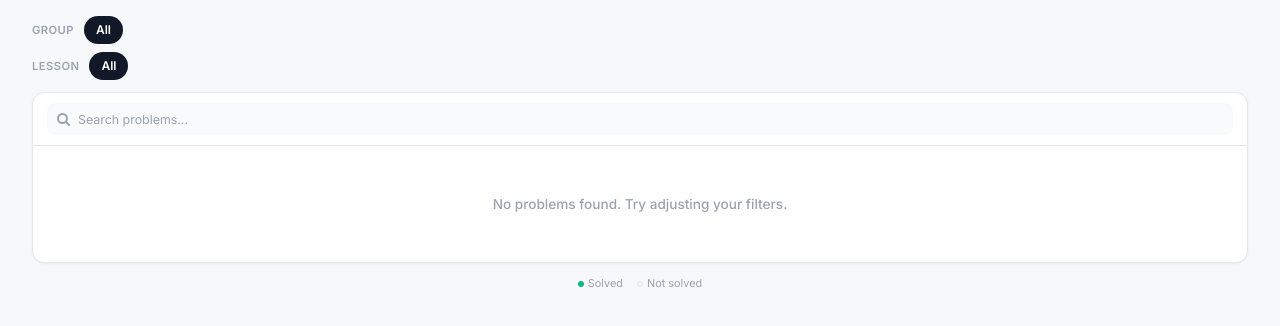
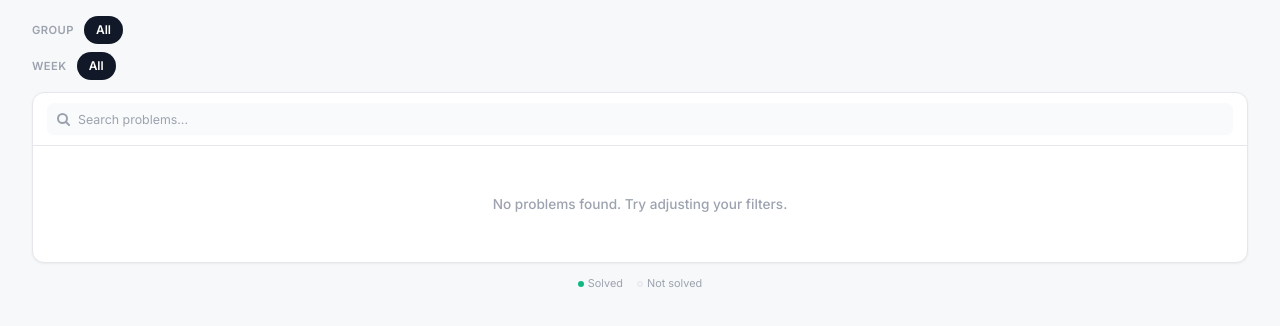
Before and after one commit to kfathulla/leetcode_tracker, a Django app: page / in a window 1280 px wide. Shown: the part 56-382 px from the top of the page. Run offline with Django 5.2, Linux system fonts and the light colour scheme; data that the repository does not hold is empty.

Commit message:
Update table.html

```diff
--- a/core/templates/table.html
+++ b/core/templates/table.html
@@ -357,7 +357,7 @@
             {% endfor %}
         </div>
         <div class="filter-row">
-            <span class="filter-label">Lesson</span>
+            <span class="filter-label">Week</span>
             <a href="?{% if selected_group %}group={{ selected_group }}{% endif %}" class="pill {% if not selected_lesson %}active{% endif %}">All</a>
             {% for l in lessons %}
                 <a href="?{% if selected_group %}group={{ selected_group }}&{% endif %}lesson={{ l.id }}" class="pill {% if l.id|stringformat:'s' == selected_lesson %}active{% endif %}">{{ l.title }}</a>
```
